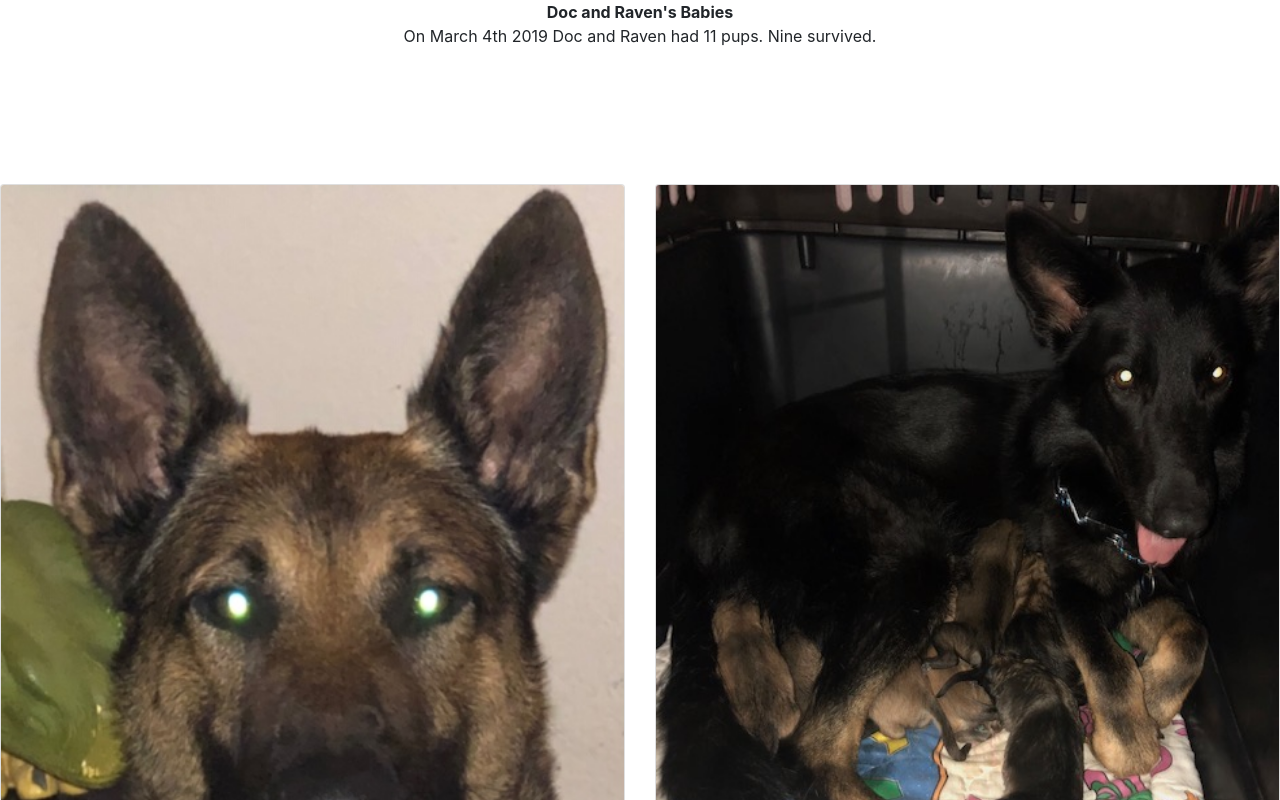
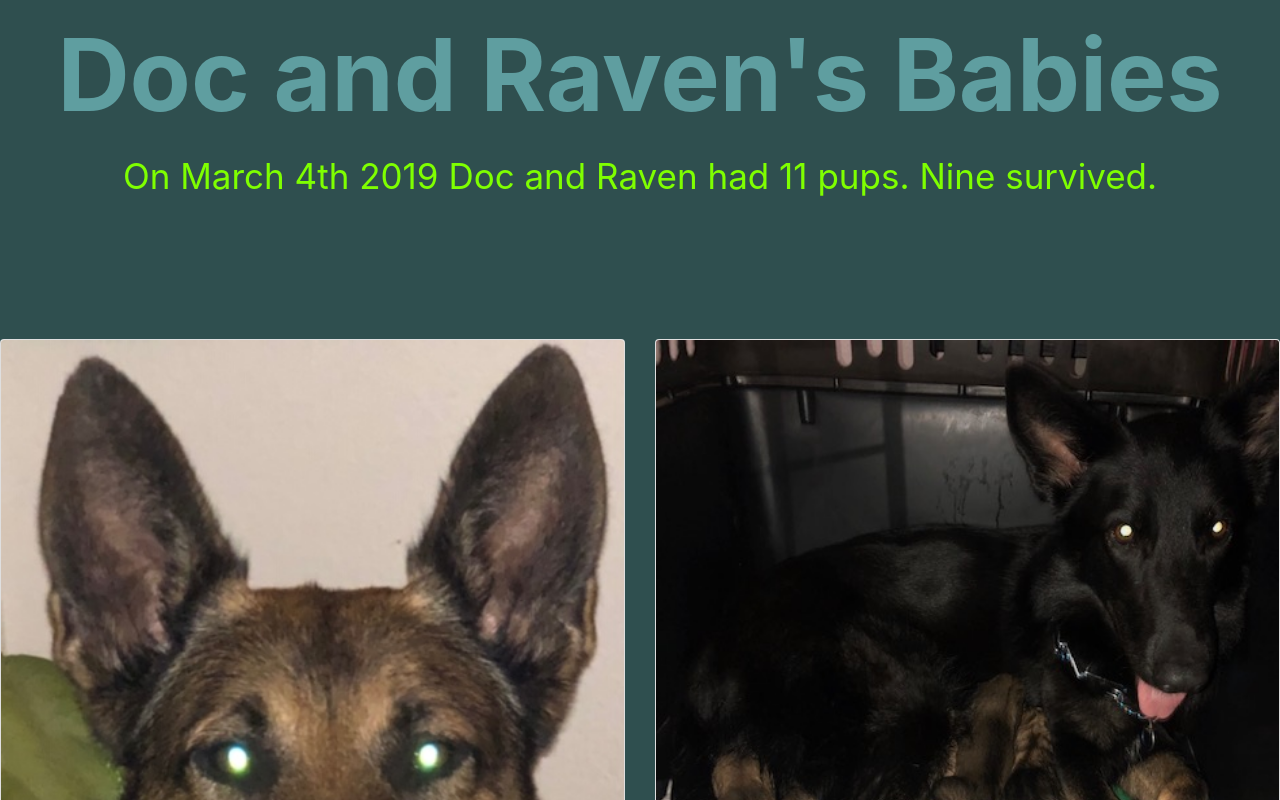
Before and after one commit to marinahutchins/puppies, a plain HTML site: page index.html in a window 1280 px wide. Shown: the top 800 px of the page. Drawn offline with nearby package versions, Linux system fonts and the light colour scheme.

Commit message:
changed font color and size of paragraph

```diff
--- a/style.css
+++ b/style.css
@@ -1,8 +1,18 @@
+body
+
+{
+
+background-color: darkslategrey;
+
+}
+
 header
 
 {
 
 text-align: center;
+font-size: 100px;
+color: cadetblue;
 
 }
 
@@ -13,4 +23,6 @@ p
 {
 
   text-align: center;
+  color: chartreuse;
+  font-size: 35px;
 }
```
